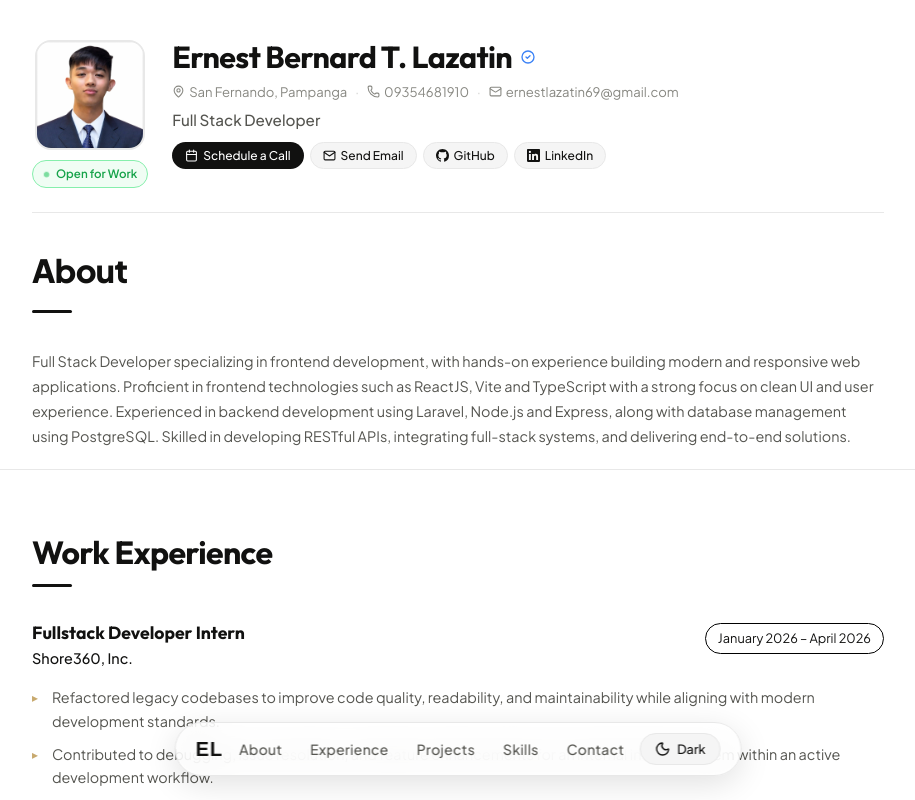
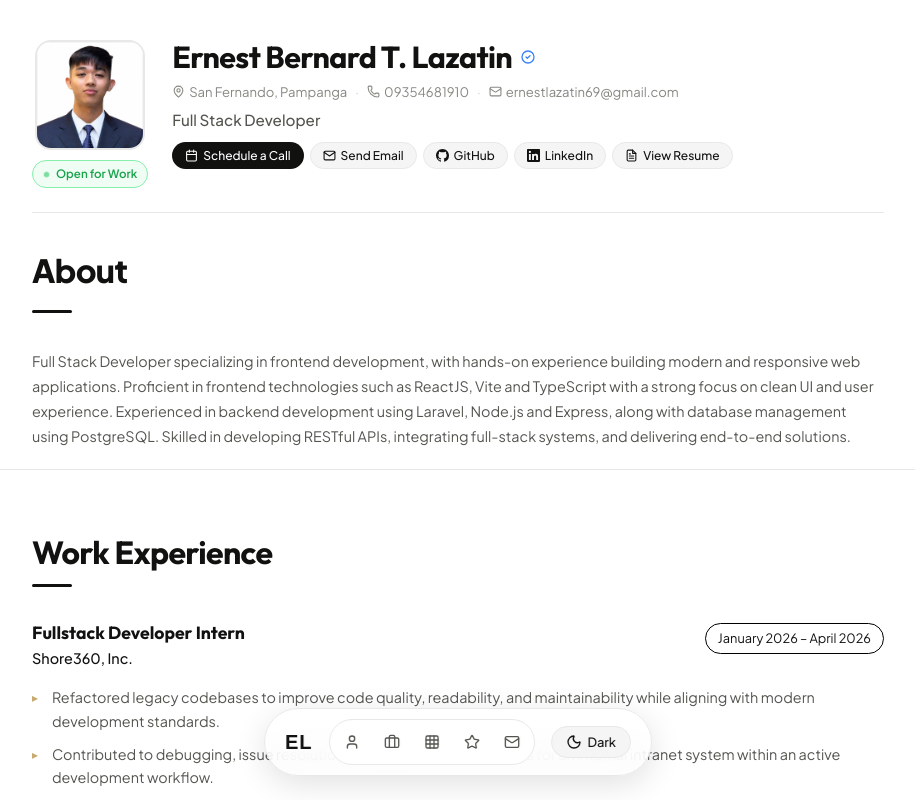
Before and after one commit to lilernestooo/Ernest-Portfolio, a React (Vite) app: page / in a window 1280 px wide. Shown: the top 800 px of the page, without its empty margins (182-1097 px from the left). Built offline with nearby package versions, Linux system fonts and the light colour scheme.

Commit message:
Features: view resume addition

```diff
--- a/src/components/Hero.jsx
+++ b/src/components/Hero.jsx
@@ -1,3 +1,4 @@
+import { useState } from 'react'
 import profileLight from '../assets/profile-light.png'
 import profileDark from '../assets/profile-dark.png'
 import { MapPin, Phone, Mail } from 'lucide-react'
@@ -7,6 +8,7 @@ import styles from './Hero.module.css'
 export default function Hero({ theme }) {
   const isDark = theme === 'dark'
   const photo = isDark ? profileDark : profileLight
+  const [showResume, setShowResume] = useState(false)
 
   return (
     <section className={styles.hero} id="about">
@@ -50,9 +52,9 @@ export default function Hero({ theme }) {
                 <Mail size={13} strokeWidth={2} /> ernestlazatin69@gmail.com
               </a>
             </div>
+
             <p className={styles.title}>{data.title}</p>
 
-              {/* Action buttons — sized to match old modeBadge */}
             <div className={styles.actions}>
               <a
                 href="https://calendly.com"
@@ -87,6 +89,18 @@ export default function Hero({ theme }) {
                 </svg>
                 LinkedIn
               </a>
+
+              {/* View Resume button */}
+              <button className={styles.btnSecondary} onClick={() => setShowResume(true)}>
+                <svg width="13" height="13" viewBox="0 0 24 24" fill="none" stroke="currentColor" strokeWidth="2" strokeLinecap="round" strokeLinejoin="round">
+                  <path d="M14 2H6a2 2 0 0 0-2 2v16a2 2 0 0 0 2 2h12a2 2 0 0 0 2-2V8z"/>
+                  <polyline points="14 2 14 8 20 8"/>
+                  <line x1="16" y1="13" x2="8" y2="13"/>
+                  <line x1="16" y1="17" x2="8" y2="17"/>
+                  <polyline points="10 9 9 9 8 9"/>
+                </svg>
+                View Resume
+              </button>
             </div>
           </div>
         </div>
@@ -101,6 +115,38 @@ export default function Hero({ theme }) {
         </div>
 
       </div>
+
+      {/* Resume Modal */}
+      {showResume && (
+        <div className={styles.modalOverlay} onClick={() => setShowResume(false)}>
+          <div className={styles.modal} onClick={e => e.stopPropagation()}>
+            <div className={styles.modalHeader}>
+              <span className={styles.modalTitle}>Ernest Bernard T. Lazatin — Resume</span>
+              <div className={styles.modalActions}>
+                <a
+                  href="/Ernest Lazatin (Resume).pdf"
+                  download="Ernest Lazatin (Resume).pdf"
+                  className={styles.btnPrimary}
+                >
+                  <svg width="13" height="13" viewBox="0 0 24 24" fill="none" stroke="currentColor" strokeWidth="2" strokeLinecap="round" strokeLinejoin="round">
+                    <path d="M21 15v4a2 2 0 0 1-2 2H5a2 2 0 0 1-2-2v-4"/>
+                    <polyline points="7 10 12 15 17 10"/>
+                    <line x1="12" y1="15" x2="12" y2="3"/>
+                  </svg>
+                  Download
+                </a>
+                <button className={styles.closeBtn} onClick={() => setShowResume(false)}>✕</button>
+              </div>
+            </div>
+            <iframe
+              src="../Ernest Lazatin (Resume).pdf"
+              className={styles.resumeFrame}
+              title="Ernest Lazatin Resume"
+            />
+          </div>
+        </div>
+      )}
+
     </section>
   )
 }
--- a/src/components/Hero.module.css
+++ b/src/components/Hero.module.css
@@ -283,3 +283,88 @@
   align-items: center;
   gap: 4px;
 }
+
+/* === RESUME MODAL === */
+.modalOverlay {
+  position: fixed;
+  inset: 0;
+  background: rgba(0, 0, 0, 0.5);
+  backdrop-filter: blur(4px);
+  z-index: 200;
+  display: flex;
+  align-items: center;
+  justify-content: center;
+  padding: 24px;
+  animation: fadeIn 0.2s ease;
+}
+
+.modal {
+  background: var(--bg-card);
+  border: 1px solid var(--border);
+  border-radius: 16px;
+  width: 100%;
+  max-width: 760px;
+  height: 90vh;
+  display: flex;
+  flex-direction: column;
+  overflow: hidden;
+  box-shadow: 0 24px 64px rgba(0, 0, 0, 0.2);
+  animation: slideUp 0.25s ease;
+}
+
+.modalHeader {
+  display: flex;
+  align-items: center;
+  justify-content: space-between;
+  padding: 16px 20px;
+  border-bottom: 1px solid var(--border);
+  flex-shrink: 0;
+}
+
+.modalTitle {
+  font-size: 0.9rem;
+  font-weight: 700;
+  color: var(--text-primary);
+}
+
+.modalActions {
+  display: flex;
+  align-items: center;
+  gap: 8px;
+}
+
+.closeBtn {
+  display: flex;
+  align-items: center;
+  justify-content: center;
+  width: 30px;
+  height: 30px;
+  border-radius: 99px;
+  border: 1px solid var(--border);
+  background: var(--bg-tag);
+  color: var(--text-secondary);
+  font-size: 0.75rem;
+  cursor: pointer;
+  transition: all 0.2s ease;
+}
+
+.closeBtn:hover {
+  background: var(--border);
+  color: var(--text-primary);
+}
+
+.resumeFrame {
+  flex: 1;
+  width: 100%;
+  border: none;
+}
+
+@keyframes fadeIn {
+  from { opacity: 0; }
+  to   { opacity: 1; }
+}
+
+@keyframes slideUp {
+  from { opacity: 0; transform: translateY(16px); }
+  to   { opacity: 1; transform: translateY(0); }
+}
--- a/src/components/Navbar.jsx
+++ b/src/components/Navbar.jsx
@@ -1,5 +1,13 @@
 import { User, Briefcase, Grid, Star, Mail, Sun, Moon } from 'lucide-react'
 import styles from './Navbar.module.css'
+
+const links = [
+  { href: '#about',      label: 'About',      Icon: User },
+  { href: '#experience', label: 'Experience', Icon: Briefcase },
+  { href: '#projects',   label: 'Projects',   Icon: Grid },
+  { href: '#skills',     label: 'Skills',     Icon: Star },
+  { href: '#contact',    label: 'Contact',    Icon: Mail },
+]
 
 export default function Navbar({ theme, onToggle }) {
   const isDark = theme === 'dark'
@@ -7,33 +15,20 @@ export default function Navbar({ theme, onToggle }) {
   return (
     <nav className={styles.nav}>
       <div className={styles.logo}>EL</div>
+
       <div className={styles.links}>
-        <a href="#about" title="About">
-          <span className={styles.linkText}>About</span>
-          <User size={16} className={styles.linkIcon} />
-        </a>
-        <a href="#experience" title="Experience">
-          <span className={styles.linkText}>Experience</span>
-          <Briefcase size={16} className={styles.linkIcon} />
-        </a>
-        <a href="#projects" title="Projects">
-          <span className={styles.linkText}>Projects</span>
-          <Grid size={16} className={styles.linkIcon} />
-        </a>
-        <a href="#skills" title="Skills">
-          <span className={styles.linkText}>Skills</span>
-          <Star size={16} className={styles.linkIcon} />
-        </a>
-        <a href="#contact" title="Contact">
-          <span className={styles.linkText}>Contact</span>
-          <Mail size={16} className={styles.linkIcon} />
-        </a>
+        {links.map(({ href, label, Icon }) => (
+          <a key={href} href={href} className={styles.link}>
+            <Icon size={16} />
+            <span className={styles.tooltip}>{label}</span>
+          </a>
+        ))}
       </div>
+
       <button
         className={styles.themeBtn}
         onClick={onToggle}
         aria-label="Toggle theme"
-        title={isDark ? 'Switch to Light Mode' : 'Switch to Dark Mode'}
       >
         {isDark ? <Sun size={16} /> : <Moon size={16} />}
         <span className={styles.themeBtnText}>{isDark ? 'Light' : 'Dark'}</span>
--- a/src/components/Navbar.module.css
+++ b/src/components/Navbar.module.css
@@ -30,35 +30,69 @@
   letter-spacing: 0.05em;
 }
 
+/* === LINKS === */
 .links {
   display: flex;
-  gap: 28px;
+  gap: 4px;
+  background: var(--bg-card);
+  border: 1px solid var(--border);
+  border-radius: 99px;
+  padding: 4px;
 }
 
-.links a {
+.link {
+  position: relative;
   display: inline-flex;
   align-items: center;
-  gap: 6px;
-  font-size: 0.875rem;
-  font-weight: 500;
+  justify-content: center;
+  width: 36px;
+  height: 36px;
+  border-radius: 99px;
   color: var(--text-secondary);
   text-decoration: none;
-  transition: color 0.2s;
-  letter-spacing: 0.02em;
+  transition: background 0.2s ease, color 0.2s ease;
 }
-.links a:hover {
+
+.link:hover {
+  background: var(--bg-tag);
   color: var(--text-primary);
   opacity: 1;
 }
 
-.linkIcon {
-  display: none;
+/* === TOOLTIP === */
+.tooltip {
+  position: absolute;
+  bottom: calc(100% + 10px);
+  left: 50%;
+  transform: translateX(-50%) translateY(4px);
+  background: var(--text-primary);
+  color: var(--bg-card);
+  font-size: 0.75rem;
+  font-weight: 500;
+  padding: 4px 10px;
+  border-radius: 6px;
+  white-space: nowrap;
+  pointer-events: none;
+  opacity: 0;
+  transition: opacity 0.2s ease, transform 0.2s ease;
 }
 
-.linkText {
-  display: inline;
+.tooltip::after {
+  content: '';
+  position: absolute;
+  top: 100%;
+  left: 50%;
+  transform: translateX(-50%);
+  border: 5px solid transparent;
+  border-top-color: var(--text-primary);
 }
 
+.link:hover .tooltip {
+  opacity: 1;
+  transform: translateX(-50%) translateY(0);
+}
+
+/* === THEME BUTTON === */
 .themeBtn {
   display: flex;
   align-items: center;
@@ -74,44 +108,16 @@
   cursor: pointer;
   transition: all 0.25s ease;
 }
+
 .themeBtn:hover {
   background: var(--border);
   transform: scale(1.03);
 }
 
-/* ===== MOBILE ===== */
+/* === MOBILE === */
 @media (max-width: 640px) {
   .nav {
     padding: 12px 20px;
-  }
-
-  .links {
-    gap: 0;
-    background: var(--bg-card);
-    border: 1px solid var(--border);
-    border-radius: 99px;
-    padding: 4px;
-  }
-
-  .links a {
-    width: 36px;
-    height: 36px;
-    justify-content: center;
-    border-radius: 99px;
-    transition: background 0.2s ease, color 0.2s ease;
-  }
-
-  .links a:hover {
-    background: var(--bg-tag);
-    color: var(--text-primary);
-  }
-
-  .linkText {
-    display: none;
-  }
-
-  .linkIcon {
-    display: block;
   }
 
   .themeBtnText {
--- a/src/data.js
+++ b/src/data.js
@@ -6,6 +6,7 @@ export const data = {
   email: "ernestlazatin69@gmail.com",
   github: "https://github.com/lilernestooo",
   linkedin: "https://linkedin.com/in/lazatin-ernest-bernard-t/",
+  resumeUrl: '/Ernest Lazatin (Resume).pdf', // place your resume.pdf inside the /public folder
 
   about:
     "Full Stack Developer specializing in frontend development, with hands-on experience building modern and responsive web applications. Proficient in frontend technologies such as ReactJS, Vite and TypeScript with a strong focus on clean UI and user experience. Experienced in backend development using Laravel, Node.js and Express, along with database management using PostgreSQL. Skilled in developing RESTful APIs, integrating full-stack systems, and delivering end-to-end solutions.",
```
Also changed, not shown: 1 other file (tests, documents, lock files or other folders). Lines whose indentation alone changed are shown as unchanged.
